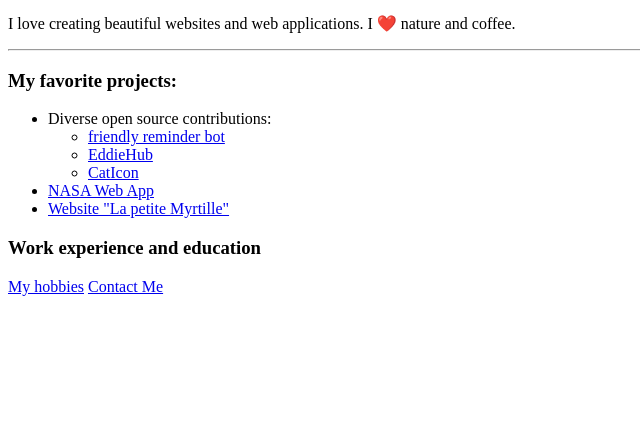
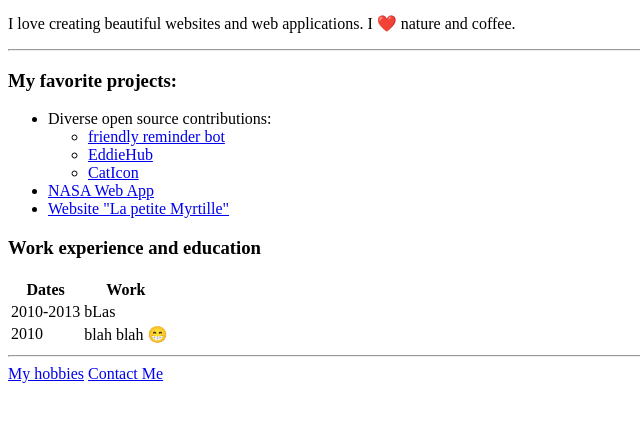
Before and after one commit to MarieTKD/online-resume, a plain HTML site: page index.html in a window 1280 px wide. Shown: the part 312-734 px from the top of the page, without its empty margins (0-640 px from the left). Drawn offline with Linux system fonts and the light colour scheme.

Commit message:
added table in index, form in contact-me

```diff
--- a/index.html
+++ b/index.html
@@ -29,7 +29,29 @@
     </section>
     <section class="career"></section>
     <h3>Work experience and education</h3>
+    <table>
+        <thead>
+            <tr>
+                <th>Dates</th>
+                <th>Work</th>
+            </tr>
+        </thead>
+        <tbody>
+            <tr>
+                <td>2010-2013</td>
+                <td>bLas</td>
+            </tr>
+            <tr>
+                <td>2010</td>
+                <td>blah blah 😁</td>
+            </tr>
+        </tbody>
+        <tfoot>
 
+        </tfoot>
+
+    </table>
+    <hr>
     <section class="page-links">
         <a href="hobbies.html">My hobbies</a>
         <a href="contact-me.html">Contact Me</a>
```
Also changed, not shown: contact-me.html (+9 -0 lines).
